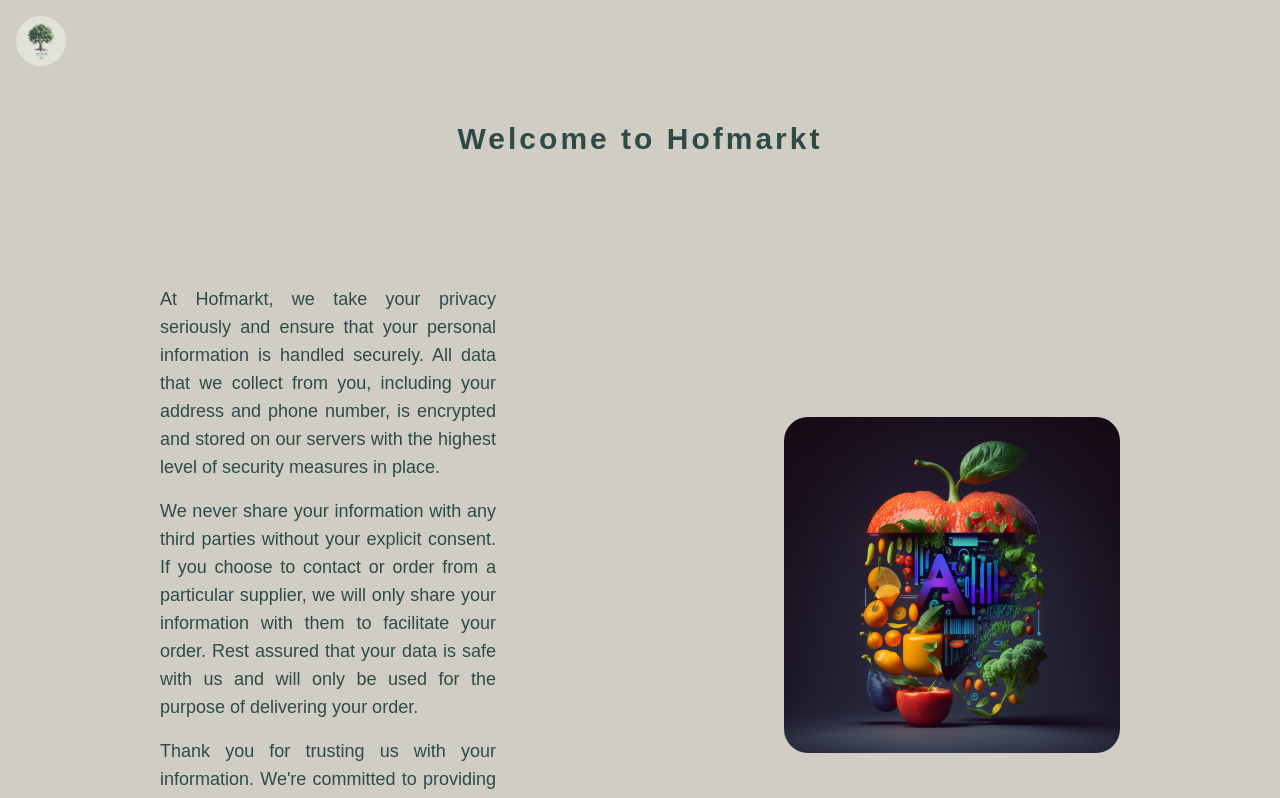
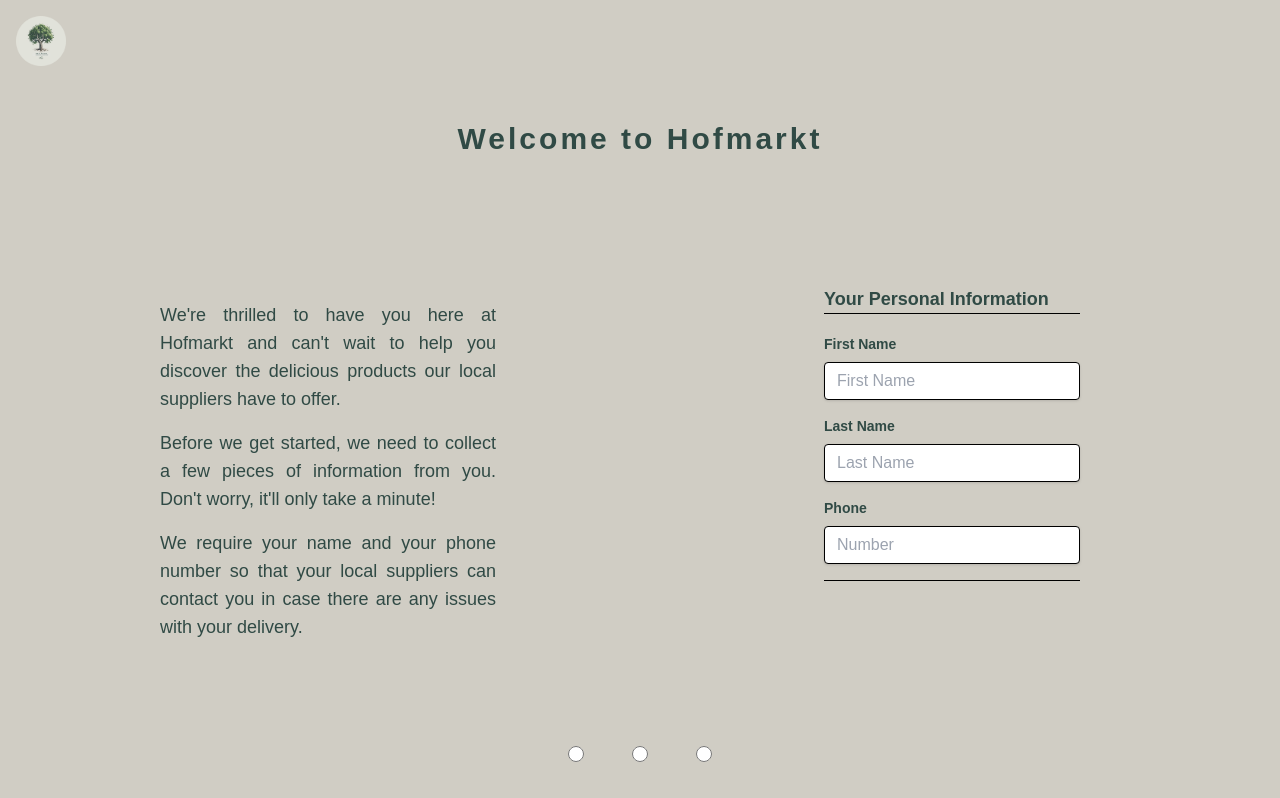
Before and after one commit to julklingel/Hofmarkt, a Next.js app in the folder frontend/turbomarket/: page /user/account/creation in a window 1280 px wide. Shown: the top 798 px of the page. Built offline with nearby package versions, Linux system fonts and the light colour scheme; no server answers; sample sign-in values are in the browser's storage.

Commit message:
navigation radio

```diff
--- a/frontend/turbomarket/src/pages/user/account/creation/AddressForm.tsx
+++ b/frontend/turbomarket/src/pages/user/account/creation/AddressForm.tsx
@@ -1,4 +1,5 @@
 import React, { Fragment, useRef } from "react";
+import Footer from "./Footer";
 
 export default function AddressForm() {
   const addressLine1 = useRef<HTMLInputElement>(null);
@@ -146,6 +147,7 @@ export default function AddressForm() {
         </div>
 
       </section>
+
     </Fragment>
   );
 }
--- a/frontend/turbomarket/src/pages/user/account/creation/DataConsentForm.tsx
+++ b/frontend/turbomarket/src/pages/user/account/creation/DataConsentForm.tsx
@@ -1,9 +1,12 @@
 import Image from "next/image";
+import { Fragment } from "react";
+import Footer from "./Footer";
 
 export default function DataConsentForm() {
   return (
+    <Fragment>
     <section className="grid grid-cols-2 px-40  gap-x-72">
-      <div className=" text-left text-justify text-lg text-c.green">
+      <div className=" text-justify text-lg text-c.green">
         <p className="">
           At Hofmarkt, we take your privacy seriously and ensure that your
           personal information is handled securely. All data that we collect
@@ -53,6 +56,9 @@ export default function DataConsentForm() {
           height={450}
         />
       </div>
+
     </section>
+
+    </Fragment>
   );
 }
--- a/frontend/turbomarket/src/pages/user/account/creation/Footer.tsx
+++ b/frontend/turbomarket/src/pages/user/account/creation/Footer.tsx
@@ -1,8 +1,11 @@
 import React, { Fragment, useRef } from "react";
 import Image from "next/image";
 
-export default function Footer() {
+export default function Footer(props: any) {
+  console.log(props.firstPage)
+
   return (
+
     <section className=" grid grid-cols-2 px-40  gap-x-72 py-24 content-center">
       <div>
         <Image
@@ -16,7 +19,6 @@ export default function Footer() {
 
       <div className="justify-self-end px-6">
         <Image
-
           src="/images/forth.png "
           alt="Continue Botton"
           className="min-h-fit min-w-fit transition ease-in-out delay-150 hover:-translate-y-1 hover:scale-110 duration-300"
--- a/frontend/turbomarket/src/pages/user/account/creation/NameForm.tsx
+++ b/frontend/turbomarket/src/pages/user/account/creation/NameForm.tsx
@@ -1,4 +1,5 @@
 import React, { Fragment, useRef } from "react";
+import Footer from "./Footer";
 
 export default function NameForm() {
   const firstName = useRef<HTMLInputElement>(null);
@@ -78,11 +79,14 @@ export default function NameForm() {
                 required
               />
             </div>
+
           </form>
           <hr className=" bg-gray-200 border-1 dark:bg-gray-700"></hr>
         </div>
 
       </section>
+
     </Fragment>
+
   );
 }
--- /dev/null
+++ b/frontend/turbomarket/src/pages/user/account/creation/NavigationContext.tsx
@@ -0,0 +1,80 @@
+import { createContext, useContext, useState } from 'react';
+import NameForm from './NameForm';
+import AddressForm from './AddressForm';
+import DataConsentForm from './DataConsentForm';
+
+type ViewContextType = {
+  currentView: 1 | 2 | 3;
+  setCurrentView: (view: 1 | 2 | 3) => void;
+};
+
+const ViewContext = createContext<ViewContextType>({
+  currentView: 1,
+  setCurrentView: () => {},
+});
+
+const views: Record<1 | 2 | 3, JSX.Element> = {
+  1: <div><NameForm/></div>,
+  2: <div> <AddressForm/>  </div>,
+  3: <div> <DataConsentForm/> </div>,
+};
+
+function CurrentView(): JSX.Element {
+  const { currentView } = useContext(ViewContext);
+
+  return <div>{views[currentView]}</div>;
+}
+
+function ViewSwitcher(): JSX.Element {
+  const { currentView, setCurrentView } = useContext(ViewContext);
+
+  function handleClick(view: 1 | 2 | 3): void {
+    setCurrentView(view);
+  }
+
+  return (
+
+    <div className='flex justify-center pt-16 text-c.green '>
+
+      {Object.keys(views).map((view) => (
+        <div className='p-6' >
+          <input
+          id="inline-radio"
+          type="radio"
+          value=""
+          name="inline-radio-group"
+          className="w-4 h-4 "
+          onClick={() => handleClick(view as 1 | 2 | 3)}
+        />
+        </div>
+
+
+      ))}
+    </div>
+
+
+  );
+}
+
+interface ViewContainerProps {
+  children: React.ReactNode;
+}
+
+function ViewContainer({ children }: ViewContainerProps): JSX.Element {
+  const [currentView, setCurrentView] = useState<1 | 2 | 3>(1);
+
+  return (
+    <ViewContext.Provider value={{ currentView, setCurrentView }}>
+      {children}
+      <ViewSwitcher />
+    </ViewContext.Provider>
+  );
+}
+
+export default function NavigationContext(): JSX.Element {
+  return (
+    <ViewContainer>
+      <CurrentView />
+    </ViewContainer>
+  );
+}
--- a/frontend/turbomarket/src/pages/user/account/creation/index.tsx
+++ b/frontend/turbomarket/src/pages/user/account/creation/index.tsx
@@ -1,31 +1,27 @@
 import { getSession } from "next-auth/react";
-import AddressForm from "./AddressForm"
-import NameForm from "./NameForm"
-import HomeButton from "../../../components/button/HomeBotton"
-import Footer from "./Footer"
-import DataConsentForm from "./DataConsentForm"
-
+import HomeButton from "../../../components/button/HomeBotton";
+import React, { Fragment, useContext, useState } from "react";
+import NavigationContext from "./NavigationContext";
 export default function UserCreation() {
 
+
+
+
+
   return (
-        <div className="">
-            <div className="p-4"> <HomeButton/> </div>
+    <Fragment>
+
+      <div className="p-4">
+        <HomeButton />
+      </div>
       <h1 className="text-3xl tracking-widest my-8 mb-32 font-semibold text-center text-c.green ">
         Welcome to Hofmarkt
       </h1>
-            {/* <AddressForm /> */}
+      <NavigationContext/>
 
-            {/* <NameForm/> */}
-
-            <DataConsentForm/>
-            <Footer/>
-
-
-        </div>
+    </Fragment>
   );
-
 }
-
 
 export async function getServerSideProps(context: any) {
   const session = await getSession({ req: context.req });
```
Lines whose indentation alone changed are shown as unchanged.
